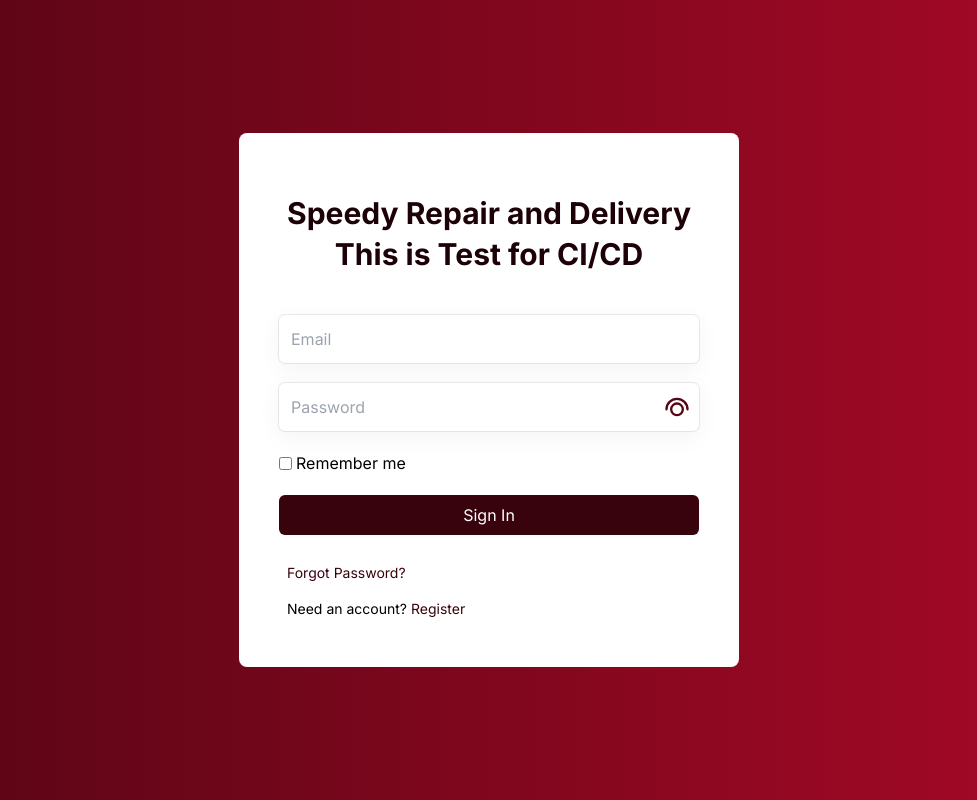
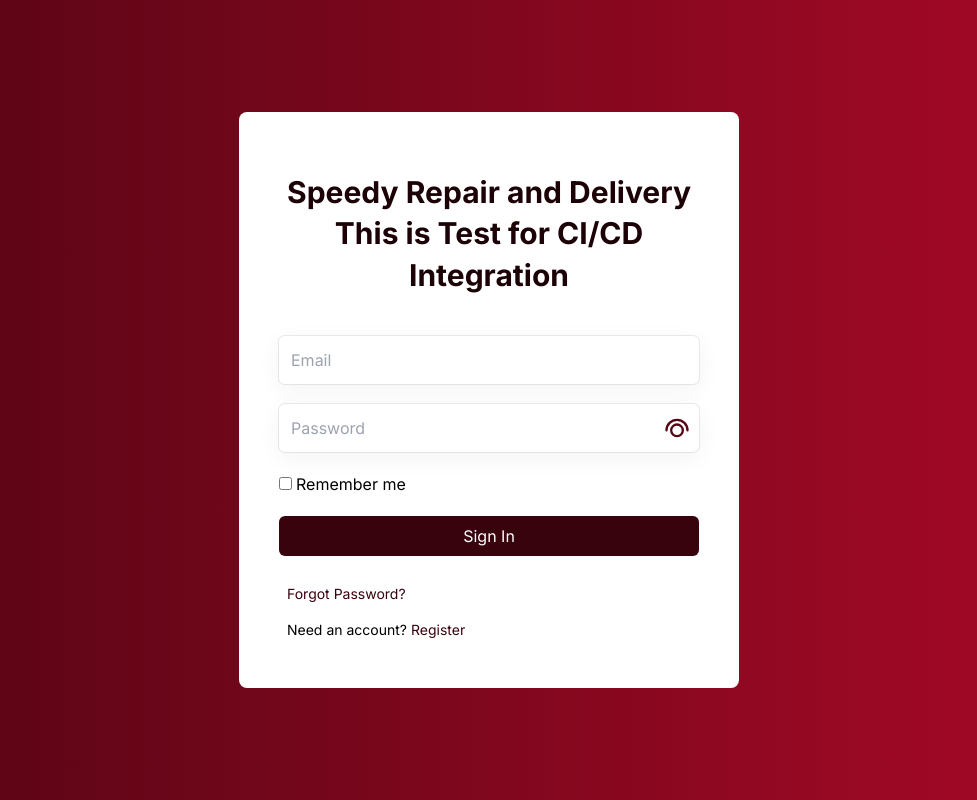
Before and after one commit to proweavernsdev/SpeedyRepairAndDelivery, a Vue app in the folder frontend/: page / in a window 1280 px wide. Shown: the whole page, without its empty margins (151-1128 px from the left). Built offline with nearby package versions, Linux system fonts and the light colour scheme; what vue-toast-notification, vue3-apexcharts would draw is missing.

Commit message:
chore: Update login page text for CI/CD Integration

```diff
--- a/frontend/src/views/main/LoginPage.vue
+++ b/frontend/src/views/main/LoginPage.vue
@@ -9,7 +9,7 @@
                         Speedy
                         Repair
                         and
-                        Delivery This is Test for CI/CD</b>
+                        Delivery This is Test for CI/CD Integration</b>
                 </h1>
                 <form class="flex flex-col justify-center w-full gap-5 md:w-full md:mt-0"
                     @submit.prevent="login(email, pass)">
```
